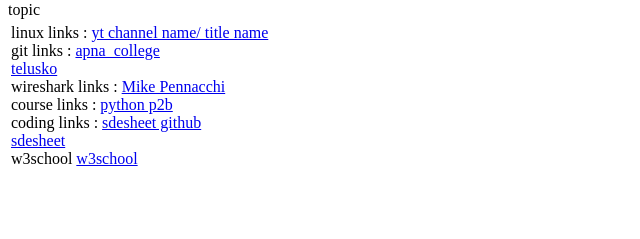
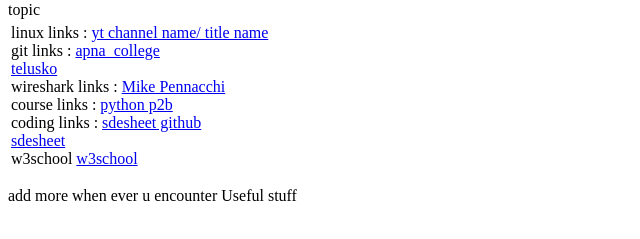
Before and after one commit to bvishnuvarshitha/demo1vv, a plain HTML site: page index.html in a window 1280 px wide. Shown: the part 79-318 px from the top of the page, without its empty margins (0-640 px from the left). Drawn offline with Linux system fonts and the light colour scheme.

Commit message:
created a new branch ,changes in index.html

```diff
--- a/index.html
+++ b/index.html
@@ -24,5 +24,6 @@
         </td>
 
     </table>
+    <p>add more when ever u encounter Useful stuff</p>
 </body>
 </html>
```
